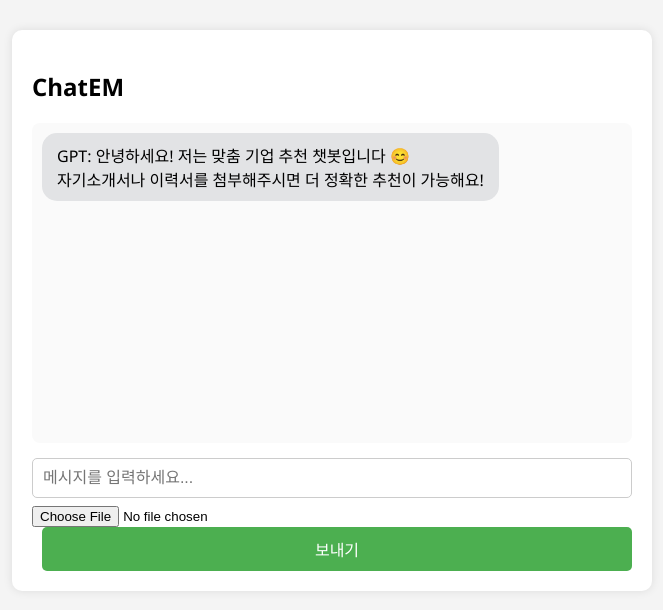
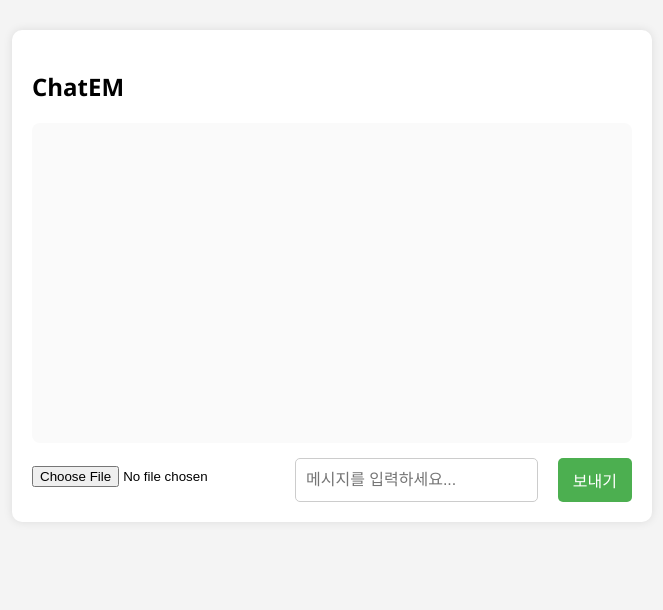
Before and after one commit to ITEAA/ChatEM.gpt, a Flask app: page / in a window 1280 px wide. Shown: the top 610 px of the page, without its empty margins (308-971 px from the left). Run offline with Flask 3, Linux system fonts and the light colour scheme.

Commit message:
Update index.html

```diff
--- a/templates/index.html
+++ b/templates/index.html
@@ -96,25 +96,17 @@
   <div id="chatContainer">
     <h2>ChatEM</h2>
     <div id="chatBox"></div>
-      <form id="chatForm" enctype="multipart/form-data" onsubmit="sendMessage(event)">
-        <div id="inputArea">
-          <input type="text" id="userInput" name="message" placeholder="메시지를 입력하세요..." />
-          <input type="file" id="fileInput" name="file" />
-          <button type="submit" id="sendBtn">보내기</button>
-        </div>
+      <form id="chatForm" enctype="multipart/form-data" onsubmit="sendMessage(event)" style="display: flex; gap: 10px; margin-top: 15px;">
+        <input type="file" id="fileInput" name="file" style="flex: 1;" />
+        <input type="text" id="userInput" name="message" placeholder="메시지를 입력하세요..." style="flex: 3; padding: 10px; font-size: 16px; border-radius: 5px; border: 1px solid #ccc;" />
+        <button type="submit" id="sendBtn" style="padding: 10px 15px; background-color: #4CAF50; color: white; border: none; border-radius: 5px; cursor: pointer;">보내기</button>
+      </form>
     </div>
   </div>
 
 <script>
-    window.onload = () => {
-    const chatBox = document.getElementById("chatBox");
-    const welcomeDiv = document.createElement("div");
-    welcomeDiv.className = "message gpt";
-    welcomeDiv.innerText = "GPT: 안녕하세요! 저는 맞춤 기업 추천 챗봇입니다 😊\n자기소개서나 이력서를 첨부해주시면 더 정확한 추천이 가능해요!";
-    chatBox.appendChild(welcomeDiv);
-    };
   async function sendMessage(event) {
-        event.preventDefault();  // 폼 자동 제출 방지
+    event.preventDefault();
 
     const input = document.getElementById("userInput");
     const fileInput = document.getElementById("fileInput");
@@ -123,23 +115,23 @@
     const message = input.value.trim();
     const file = fileInput.files[0];
 
-        if (!message) return;
+    if (!message && !file) return;  // 둘 다 없으면 전송 안 함
 
     // 사용자 메시지 출력
+    if (message) {
       const userDiv = document.createElement("div");
       userDiv.className = "message user";
       userDiv.innerText = "You: " + message;
       chatBox.appendChild(userDiv);
+    }
 
-        // 로딩 메시지 출력
     const loadingDiv = document.createElement("div");
     loadingDiv.className = "message gpt";
     loadingDiv.innerText = "GPT가 응답 중입니다...";
     chatBox.appendChild(loadingDiv);
 
-        // 전송 준비
     const formData = new FormData();
-        formData.append("message", message);
+    if (message) formData.append("message", message);
     if (file) formData.append("file", file);
 
     input.value = "";
@@ -159,13 +151,6 @@
 
     chatBox.scrollTop = chatBox.scrollHeight;
   }
-
-    function handleKey(e) {
-      if (e.key === "Enter" && !e.shiftKey) {
-        e.preventDefault();
-        sendMessage();
-      }
-    }
   </script>
 </body>
 </html>
```
Lines whose indentation alone changed are shown as unchanged.
